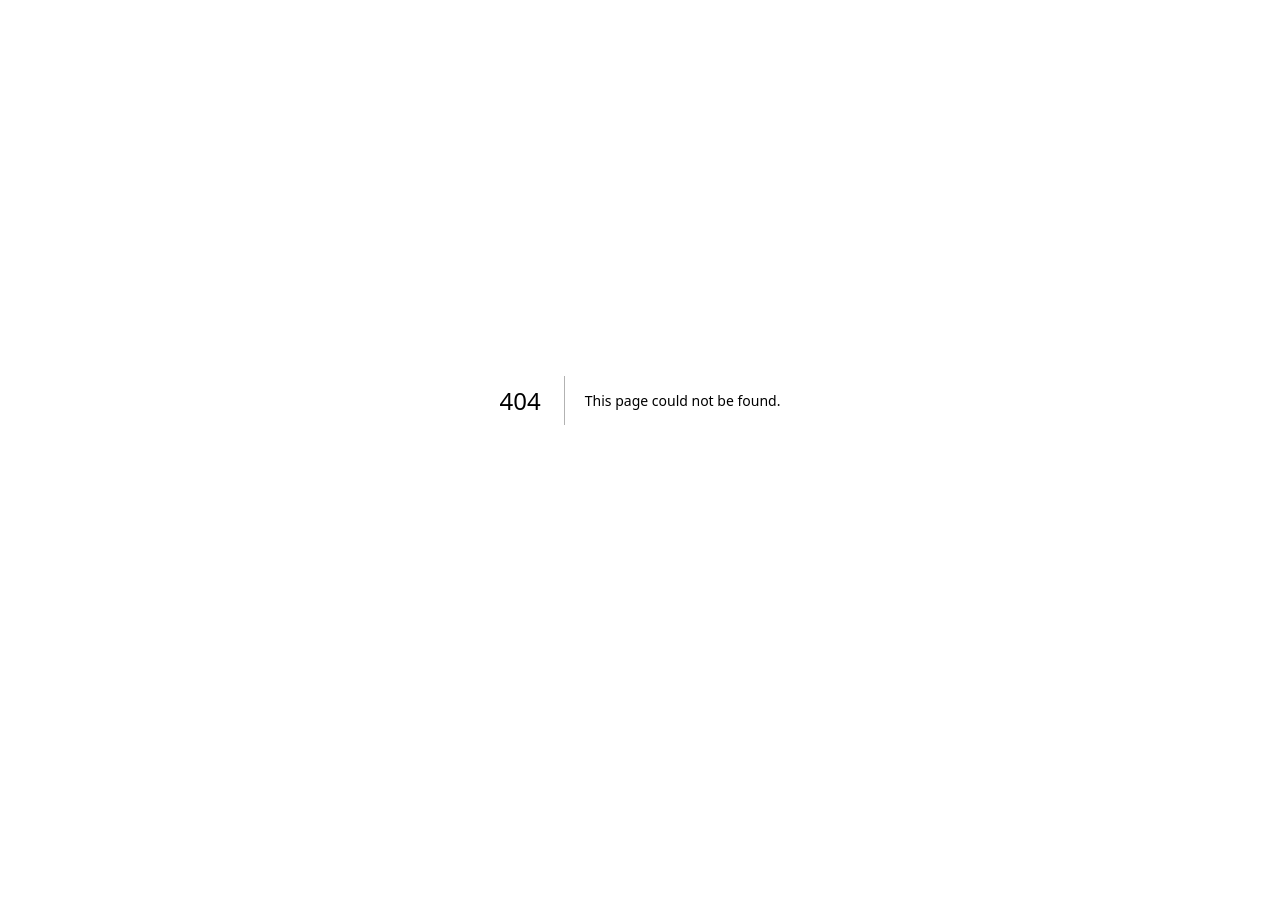
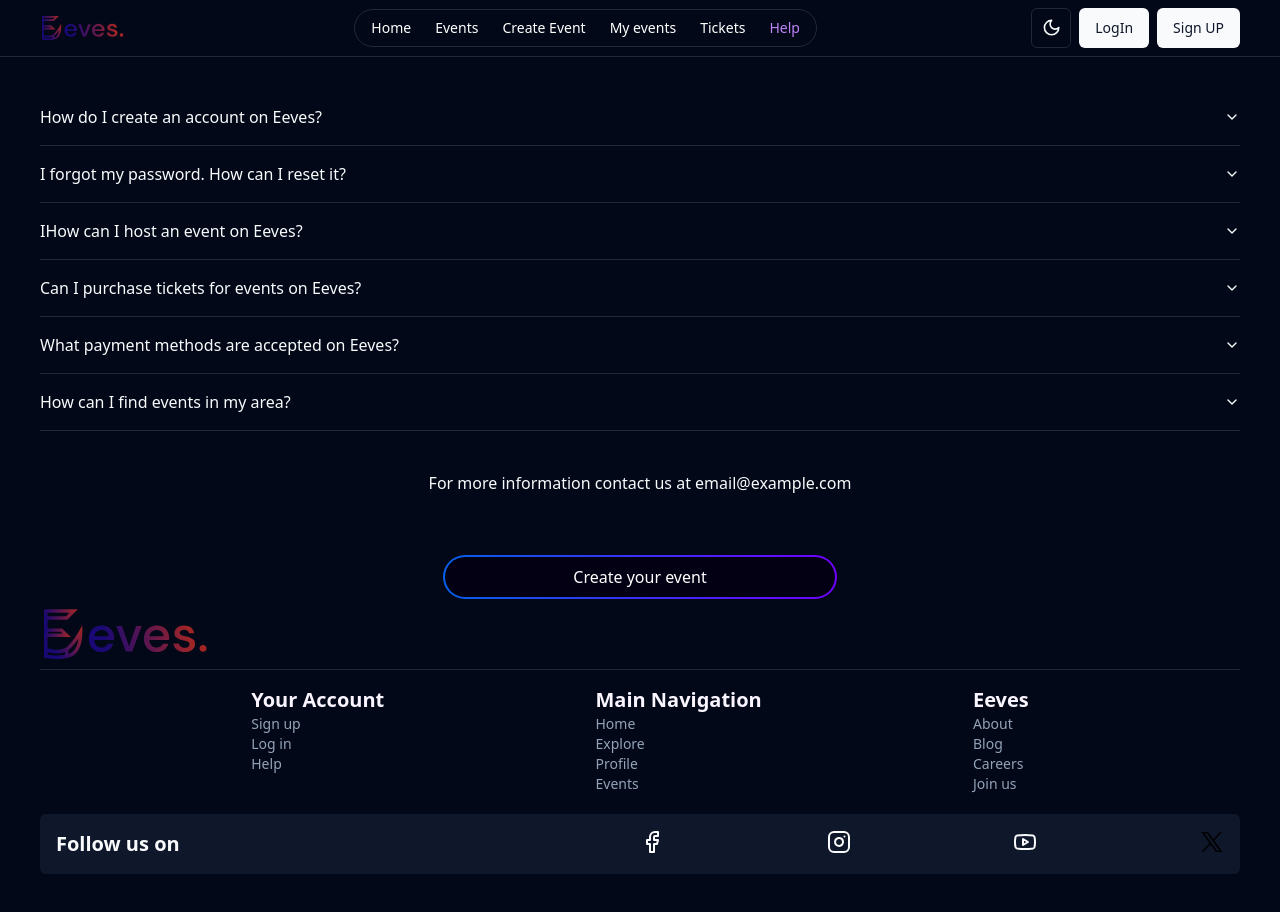
Before and after one commit to ssacharya2002/Eeves, a Next.js app: page /help in a window 1280 px wide. Before the commit this address had no page. Before the commit the page ends 800 px from the top, so only its background shows below. Built offline with nearby package versions, Linux system fonts and the light colour scheme; no server answers.

Commit message:
help page

```diff
--- /dev/null
+++ b/app/(root)/(routes)/help/page.tsx
@@ -0,0 +1,87 @@
+import Footer from "@/components/footer";
+import {
+  Accordion,
+  AccordionContent,
+  AccordionItem,
+  AccordionTrigger,
+} from "@/components/ui/accordion";
+import Link from "next/link";
+
+const HelpPage = () => {
+  return (
+    <div className="flex flex-col w-full mt-8  md:px-10 px-5">
+      <Accordion type="single" collapsible className="w-full">
+        <AccordionItem value="item-1">
+          <AccordionTrigger>
+            How do I create an account on Eeves?
+          </AccordionTrigger>
+          <AccordionContent>
+            To create an account on Eeves, simply click on the &ldquo;Sign
+            Up&rdquo; button located at the top right corner of the homepage.
+            Follow the prompts to fill in your details and create your account.
+          </AccordionContent>
+        </AccordionItem>
+        <AccordionItem value="item-2">
+          <AccordionTrigger>
+            I forgot my password. How can I reset it?
+          </AccordionTrigger>
+          <AccordionContent>
+            If you&apos;ve forgotten your password, you can reset it by clicking
+            on the &ldquo;Forgot Password?&rdquo; link on the login page. Enter
+            your email address, and we&apos;ll send you a link to reset your
+            password.
+          </AccordionContent>
+        </AccordionItem>
+        <AccordionItem value="item-3">
+          <AccordionTrigger>
+            IHow can I host an event on Eeves?
+          </AccordionTrigger>
+          <AccordionContent>
+            Hosting an event on Eeves is easy! Once you&apos;re logged in, click
+            on the &ldquo;Host an Event&rdquo; button and fill in the required
+            details such as event name, date, location, and description. You can
+            also set ticket prices and availability.
+          </AccordionContent>
+        </AccordionItem>
+        <AccordionItem value="item-4">
+          <AccordionTrigger>
+            Can I purchase tickets for events on Eeves?
+          </AccordionTrigger>
+          <AccordionContent>
+            Yes, you can purchase tickets for events listed on Eeves. Simply
+            navigate to the event page, select the number of tickets you&apos;d
+            like to purchase, and proceed to checkout. You&apos;ll receive a
+            confirmation email once your purchase is complete.
+          </AccordionContent>
+        </AccordionItem>
+        <AccordionItem value="item-5">
+          <AccordionTrigger>
+            What payment methods are accepted on Eeves?
+          </AccordionTrigger>
+          <AccordionContent>
+            Eeves accepts various payment methods including credit/debit cards,
+            PayPal, and other secure payment gateways. The available payment
+            options may vary depending on the event organizer&apos;s
+            preferences.
+          </AccordionContent>
+        </AccordionItem>
+        <AccordionItem value="item-6">
+          <AccordionTrigger>How can I find events in my area?</AccordionTrigger>
+          <AccordionContent>
+            You can find events in your area by using the search filters on the
+            homepage. Simply enter your location or choose a category of
+            interest to discover upcoming events near you.
+          </AccordionContent>
+        </AccordionItem>
+      </Accordion>
+
+      <div className="w-full h-1 my-10 text-center">
+        For more information contact us at{" "}
+        <Link href="mailto:email@example.com">email@example.com</Link>
+      </div>
+      <Footer />
+    </div>
+  );
+};
+
+export default HelpPage;
--- a/components/desktop-main-nav.tsx
+++ b/components/desktop-main-nav.tsx
@@ -46,6 +46,11 @@ export function DesktopNavbar({
       label: "Tickets",
       active: `${pathname}` === `/my/tickets`,
     },
+    {
+      href: `/help`,
+      label: "Help",
+      active: `${pathname}` === `/help`,
+    },
   ];
 
   return (
--- /dev/null
+++ b/components/ui/accordion.tsx
@@ -0,0 +1,58 @@
+"use client"
+
+import * as React from "react"
+import * as AccordionPrimitive from "@radix-ui/react-accordion"
+import { ChevronDown } from "lucide-react"
+
+import { cn } from "@/lib/utils"
+
+const Accordion = AccordionPrimitive.Root
+
+const AccordionItem = React.forwardRef<
+  React.ElementRef<typeof AccordionPrimitive.Item>,
+  React.ComponentPropsWithoutRef<typeof AccordionPrimitive.Item>
+>(({ className, ...props }, ref) => (
+  <AccordionPrimitive.Item
+    ref={ref}
+    className={cn("border-b", className)}
+    {...props}
+  />
+))
+AccordionItem.displayName = "AccordionItem"
+
+const AccordionTrigger = React.forwardRef<
+  React.ElementRef<typeof AccordionPrimitive.Trigger>,
+  React.ComponentPropsWithoutRef<typeof AccordionPrimitive.Trigger>
+>(({ className, children, ...props }, ref) => (
+  <AccordionPrimitive.Header className="flex">
+    <AccordionPrimitive.Trigger
+      ref={ref}
+      className={cn(
+        "flex flex-1 items-center justify-between py-4 font-medium transition-all hover:underline [&[data-state=open]>svg]:rotate-180",
+        className
+      )}
+      {...props}
+    >
+      {children}
+      <ChevronDown className="h-4 w-4 shrink-0 transition-transform duration-200" />
+    </AccordionPrimitive.Trigger>
+  </AccordionPrimitive.Header>
+))
+AccordionTrigger.displayName = AccordionPrimitive.Trigger.displayName
+
+const AccordionContent = React.forwardRef<
+  React.ElementRef<typeof AccordionPrimitive.Content>,
+  React.ComponentPropsWithoutRef<typeof AccordionPrimitive.Content>
+>(({ className, children, ...props }, ref) => (
+  <AccordionPrimitive.Content
+    ref={ref}
+    className="overflow-hidden text-sm transition-all data-[state=closed]:animate-accordion-up data-[state=open]:animate-accordion-down"
+    {...props}
+  >
+    <div className={cn("pb-4 pt-0", className)}>{children}</div>
+  </AccordionPrimitive.Content>
+))
+
+AccordionContent.displayName = AccordionPrimitive.Content.displayName
+
+export { Accordion, AccordionItem, AccordionTrigger, AccordionContent }
--- a/middleware.ts
+++ b/middleware.ts
@@ -4,7 +4,7 @@ import { authMiddleware } from "@clerk/nextjs";
 // for more information about configuring your Middleware
 export default authMiddleware({
   // Allow signed out users to access the specified routes:
-  publicRoutes: ['/','/events/:path*',"/api/:path*"],
+  publicRoutes: ['/','/help','/events/:path*',"/api/:path*"],
 });
 
 export const config = {
--- a/package.json
+++ b/package.json
@@ -14,6 +14,7 @@
     "@headlessui/react": "^1.7.18",
     "@hookform/resolvers": "^3.3.4",
     "@prisma/client": "^5.12.1",
+    "@radix-ui/react-accordion": "^1.1.2",
     "@radix-ui/react-dropdown-menu": "^2.0.6",
     "@radix-ui/react-label": "^2.0.2",
     "@radix-ui/react-popover": "^1.0.7",
```
Also changed, not shown: 1 other file (tests, documents, lock files or other folders).
